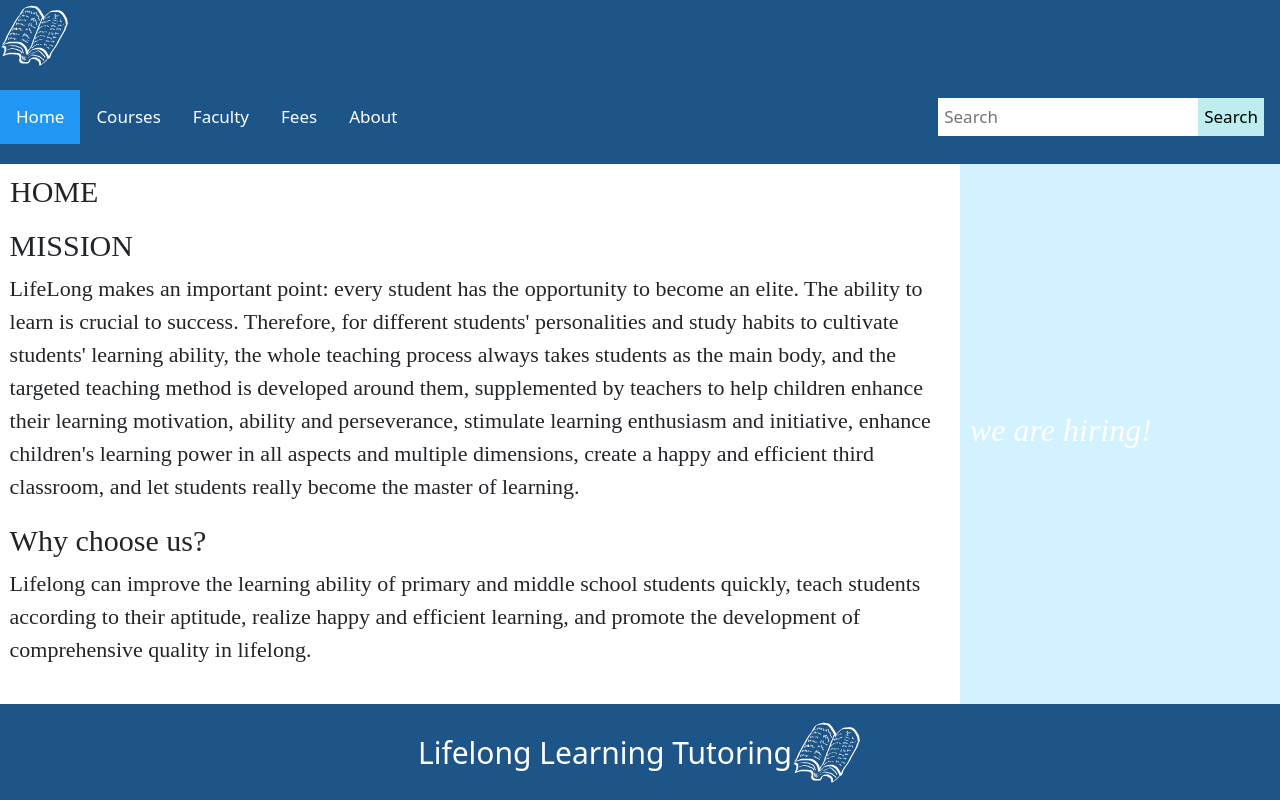
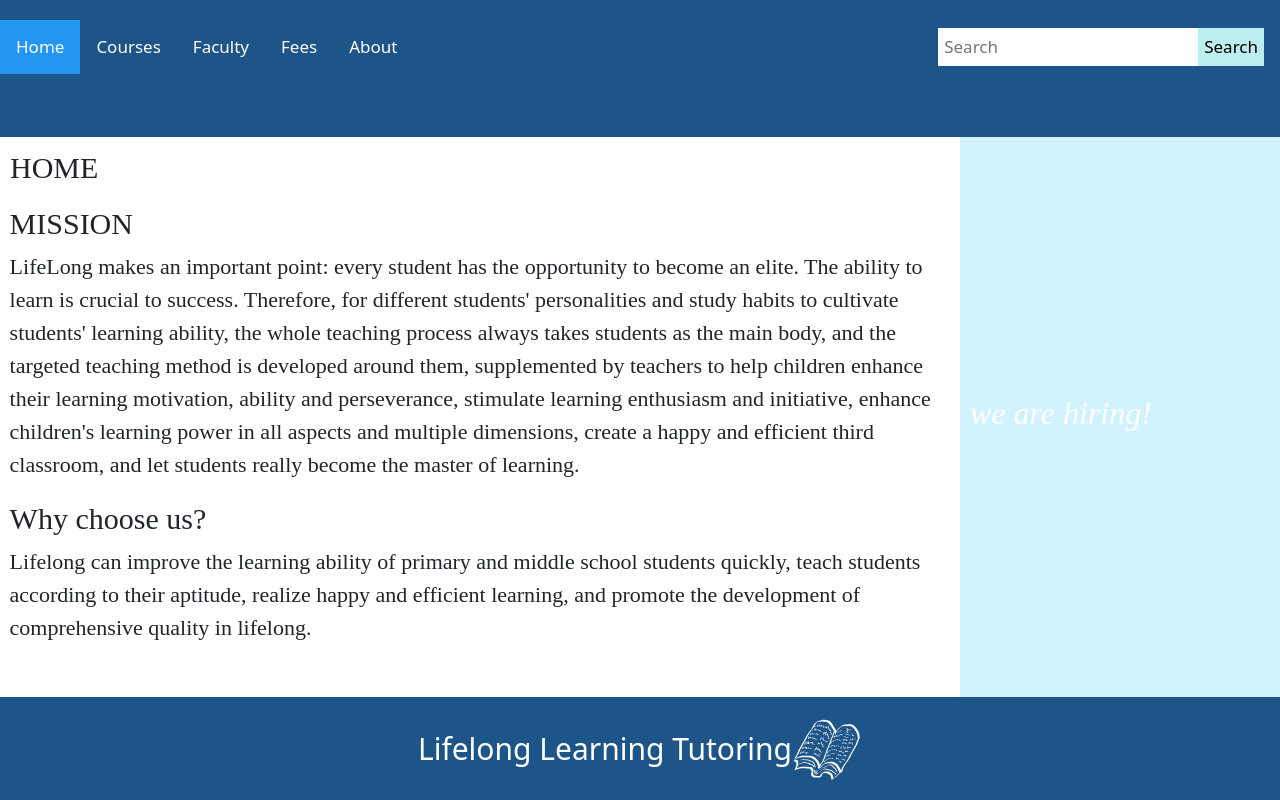
Before and after one commit to Neilz0211/COMP126_GroupProject, a plain HTML site: page index.html in a window 1280 px wide. Drawn offline with nearby package versions, Linux system fonts and the light colour scheme; a web font is replaced by a local one.

Commit message:
Update index.html

```diff
--- a/index.html
+++ b/index.html
@@ -15,9 +15,6 @@
 <div class="grid-column-layout">
 
   <header>
-    <img src="./img/freehand-book.svg "alt="freehand-book">
-
-
     <div class="topnav">
 
 
```
